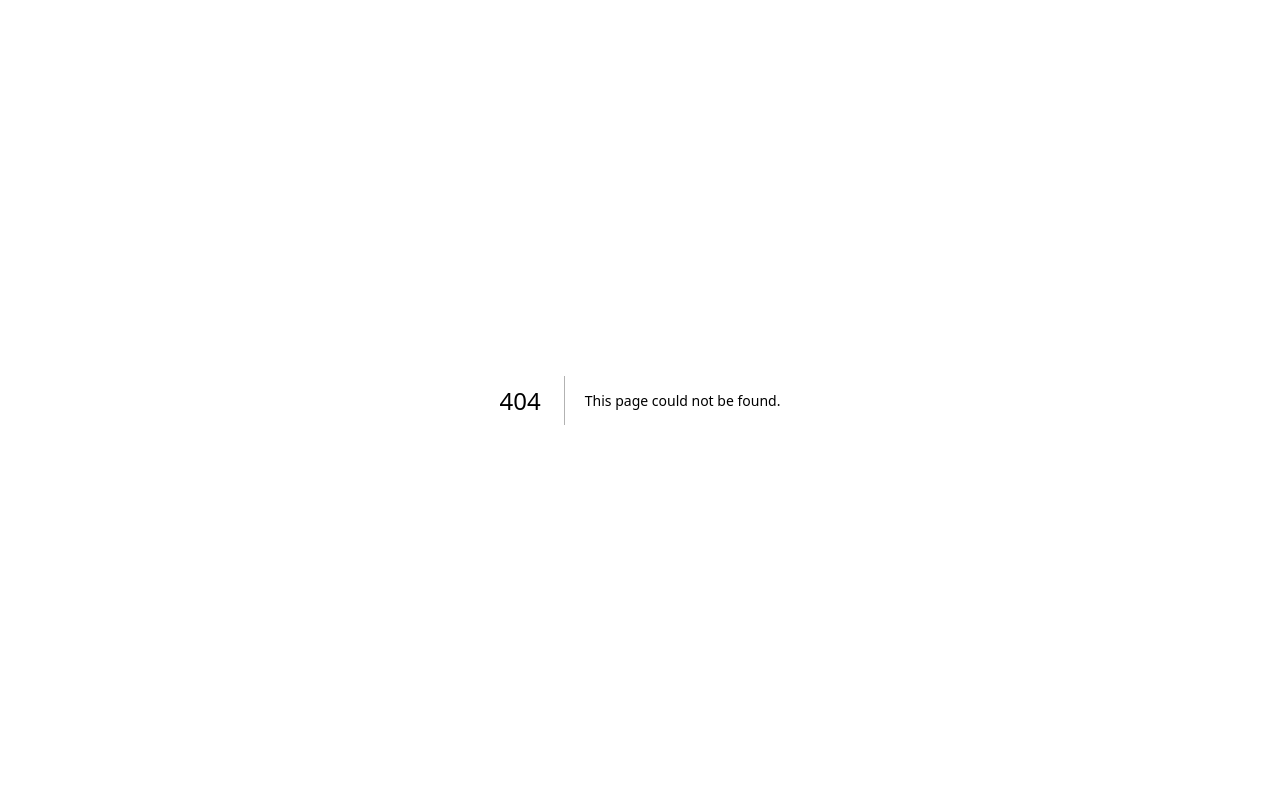
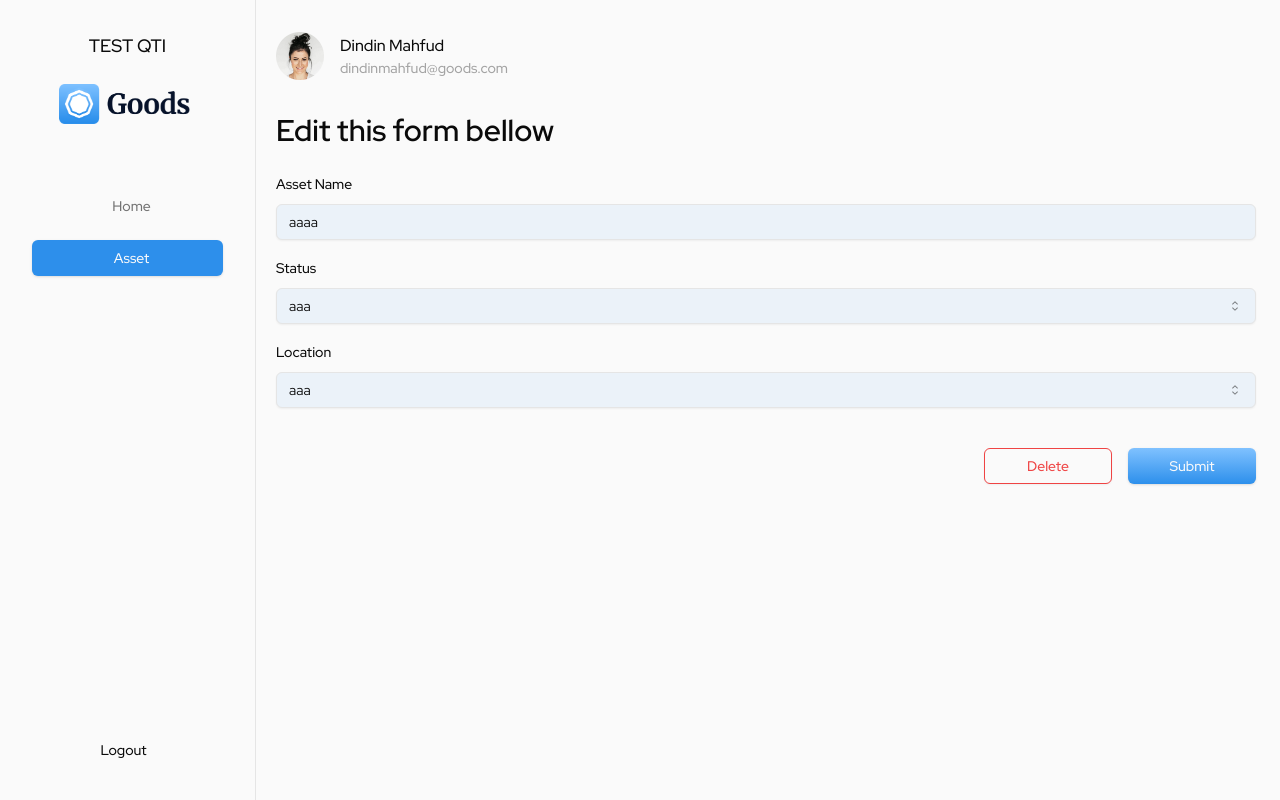
Before and after one commit to euxzy/qti-test, a Next.js app: page /asset/1/edit in a window 1280 px wide. Before the commit this address had no page. Built offline with nearby package versions, Linux system fonts and the light colour scheme.

Commit message:
feat(asset): slicing form edit asset

```diff
--- /dev/null
+++ b/app/(dashboard)/asset/[id]/edit/page.tsx
@@ -0,0 +1,16 @@
+import { AssetForm, AssetFormProps } from '~/components/shared/form/asset'
+
+export default function EditAsset() {
+  const assetFormProps: AssetFormProps = {
+    fields: {
+      name: 'aaaa',
+      statusId: 'aaa',
+      locationId: 'aaa'
+    }
+  }
+  return (
+    <section className="pe-6">
+      <AssetForm title="Edit this form bellow" isEdit {...assetFormProps} />
+    </section>
+  )
+}
--- a/app/(dashboard)/asset/page.tsx
+++ b/app/(dashboard)/asset/page.tsx
@@ -1,3 +1,4 @@
+import Link from 'next/link'
 import { SearchInput } from '~/components/shared/micro/search-input'
 import { Button } from '~/components/ui/button'
 import { Card, CardContent } from '~/components/ui/card'
@@ -17,8 +18,10 @@ export default function Asset() {
                   <h3 className="mb-1 text-sm text-neutral-400">Asset Name</h3>
                   <p>Susu Bendera</p>
                 </div>
-                <Button className="btn-gradient h-10 w-10 rounded-full p-0 text-xl">
-                  <span className="icon-[material-symbols--edit-rounded]"></span>
+                <Button asChild className="btn-gradient h-10 w-10 rounded-full p-0 text-xl">
+                  <Link href="/asset/1/edit">
+                    <span className="icon-[material-symbols--edit-rounded]"></span>
+                  </Link>
                 </Button>
               </div>
             ))}
--- a/app/(dashboard)/layout.tsx
+++ b/app/(dashboard)/layout.tsx
@@ -1,4 +1,4 @@
-import { ReactNode } from 'react'
+import { ReactNode, Suspense } from 'react'
 import { Sidebar } from '~/components/shared/navigation/sidebar'
 import { TopBar } from '~/components/shared/navigation/top-bar'
 
@@ -7,7 +7,9 @@ export default function DashboardLayout({ children }: { children: ReactNode }) {
     <div className="flex min-h-screen space-x-5">
       <Sidebar />
       <div className="flex-1">
-        <TopBar />
+        <Suspense fallback={null}>
+          <TopBar />
+        </Suspense>
         <div>{children}</div>
       </div>
     </div>
--- a/components/shared/form/asset.tsx
+++ b/components/shared/form/asset.tsx
@@ -19,14 +19,19 @@ const formSchema = z.object({
 export interface AssetFormProps {
   title?: string
   isEdit?: boolean
+  fields?: {
+    name?: string
+    statusId?: string
+    locationId?: string
+  }
 }
-export function AssetForm({ title, isEdit = false }: AssetFormProps) {
+export function AssetForm({ title, isEdit = false, fields }: AssetFormProps) {
   const form = useForm<z.infer<typeof formSchema>>({
     resolver: zodResolver(formSchema),
     defaultValues: {
-      name: '',
-      status_id: '',
-      location_id: ''
+      name: fields?.name || '',
+      status_id: fields?.statusId || '',
+      location_id: fields?.locationId || ''
     }
   })
   return (
--- a/constants/layouts/top-bar.ts
+++ b/constants/layouts/top-bar.ts
@@ -4,5 +4,11 @@ export const BUTTON_ACTION: { path: string; icon: string; text: string; actionPa
     icon: 'icon-[material-symbols--add]',
     text: 'Input Asset',
     actionPath: '/asset/create'
+  },
+  {
+    path: '/asset/create',
+    icon: 'icon-[material-symbols--add]',
+    text: 'Input Asset',
+    actionPath: '/asset/create'
   }
 ]
```
